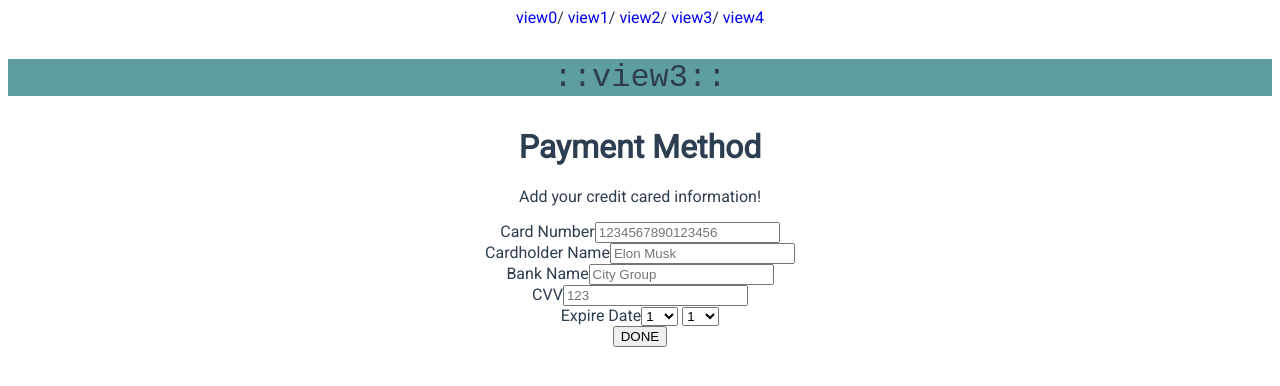
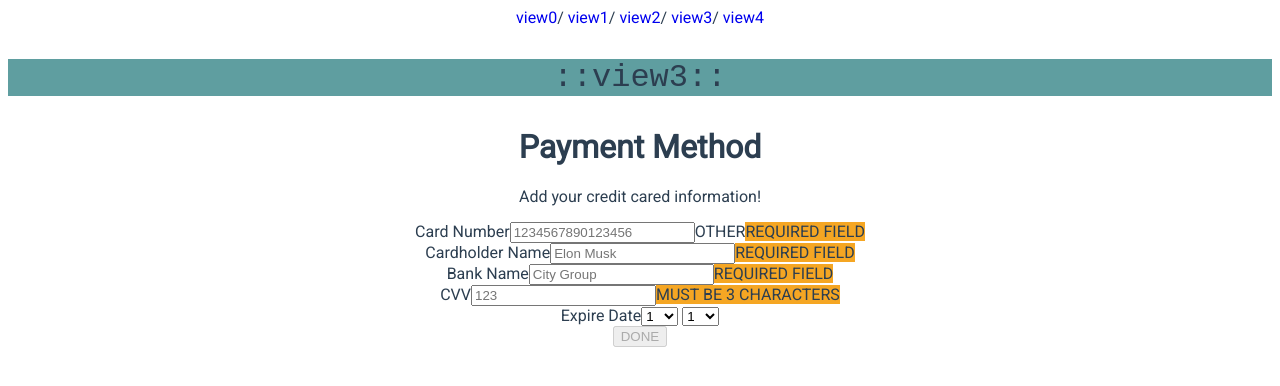
Before and after one commit to rosethorn999/hexschool_F2E_week6, a Vue app: page /#/ in a window 1280 px wide. Both pictures are taken after a click on the link "view3". Shown: the top 386 px of the page. Built offline with nearby package versions, Linux system fonts and the light colour scheme.

Commit message:
View3 邏輯

```diff
--- a/src/components/view3.vue
+++ b/src/components/view3.vue
@@ -8,19 +8,24 @@
     <form>
       <div class="form-group">
         <label>Card Number</label>
-        <input type="text" placeholder="1234567890123456"/>
+        <input type="text"  v-model="cardNumber" placeholder="1234567890123456"/>
+        <label>{{binCode}}</label>
+        <div class="alarm" v-show="cardNumberError">REQUIRED FIELD</div>
       </div>
       <div class="form-group">
         <label>Cardholder Name</label>
-        <input type="text" placeholder="Elon Musk"/>
+        <input type="text" v-model="cardHolder" placeholder="Elon Musk"/>
+        <div class="alarm" v-show="cardHolderError">REQUIRED FIELD</div>
       </div>
       <div class="form-group">
         <label>Bank Name</label>
-        <input type="text" placeholder="City Group"/>
+        <input type="text" v-model="bankName"  placeholder="City Group"/>
+         <div class="alarm" v-show="bankNameError">REQUIRED FIELD</div>
       </div>
       <div class="form-group">
         <label>CVV</label>
-        <input type="number" placeholder="123"/>
+        <input type="text" v-model="CVV" placeholder="123"/>
+        <div class="alarm" v-show="CVVError">MUST BE 3 CHARACTERS</div>
       </div>
       <div class="form-group">
         <label>Expire Date</label>
@@ -30,7 +35,7 @@
             <option v-for="(DD,index) in 31" :key="index">{{DD}}</option>
         </select>
       </div>
-      <input type="button" value="DONE">
+      <input type="button" value="DONE" :disabled="formError" @click="send">
     </form>
   </div>
 </template>
@@ -40,10 +45,91 @@ export default {
   name: "view3",
   props: {
     msg: String
+  },
+  data: function() {
+    return {
+      cardNumber: "",
+      cardHolder: "",
+      bankName: "",
+      CVV: "",
+      MM: 1,
+      YY: 1
+    };
+  },
+  computed: {
+    binCode: function() {
+      let ret = "OTHER";
+      let bin = this.cardNumber;
+      // VISA 4開始
+      // MC 51~55開始
+      // AE 34 37開始
+      // 銀聯 62
+      // JCB 3528開始
+      let first2 = Number(bin.substring(0, 2));
+      if (first2 === 35) {
+        ret = "JCB";
+      } else if (first2 === 34 || first2 === 37) {
+        ret = "AE";
+      } else if (first2 >= 40 && first2 <= 49) {
+        ret = "VISA";
+      } else if (first2 >= 52 && first2 <= 55) {
+        ret = "MC";
+      }
+      return ret;
+    },
+    formError: function() {
+      let error =
+        this.cardNumberError ||
+        this.cardHolderError ||
+        this.bankNameError ||
+        this.CVVError;
+      return error;
+    },
+    cardNumberError: function() {
+      let ret = true;
+      let v = this.cardNumber;
+      if (v !== "") {
+        ret = false;
+      }
+      return ret;
+    },
+    cardHolderError: function() {
+      let ret = true;
+      let v = this.cardHolder;
+      if (v !== "") {
+        ret = false;
+      }
+      return ret;
+    },
+    bankNameError: function() {
+      let ret = true;
+      let v = this.bankName;
+      if (v !== "") {
+        ret = false;
+      }
+      return ret;
+    },
+    CVVError: function() {
+      let ret = true;
+      let v = this.CVV;
+      if (v.length === 3) {
+        ret = false;
+      }
+      return ret;
+    }
+  },
+  methods: {
+    send: function() {
+      this.$emit("goNext");
+    }
   }
 };
 </script>
 
 <!-- Add "scoped" attribute to limit CSS to this component only -->
 <style scoped>
+.alarm {
+  display: inline;
+  background-color: #f5a623;
+}
 </style>
--- a/src/views/Home.vue
+++ b/src/views/Home.vue
@@ -8,7 +8,7 @@
    <view0 v-if="currentView===0" @goNext="changeView(1)"/>
    <view1 v-else-if="currentView===1" @goNext="changeView(2)"/>
    <view2 v-else-if="currentView===2"/>
-   <view3 v-else-if="currentView===3"/>
+   <view3 v-else-if="currentView===3" @goNext="changeView(4)"/>
    <view4 v-else-if="currentView===4" @goNext="changeView(0)"/>
   </div>
 </template>
```
